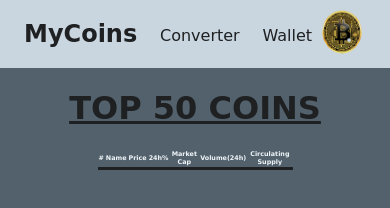
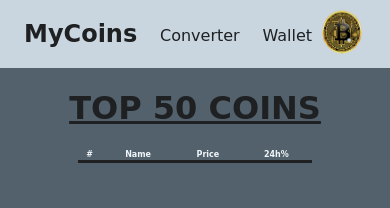
Before and after one commit to justinsong1608/crypto-wallet, a website: page index.html in a window 390 px wide. Drawn offline with Linux system fonts and the light colour scheme; no server answers; a web font is replaced by a local one.

Commit message:
Fix table for mobile view.

```diff
--- a/css/styles.css
+++ b/css/styles.css
@@ -22,11 +22,11 @@ h2:hover {
 table {
   font-family: "Shantell Sans", cursive;
   color: #f0f5f9;
-  font-size: 0.4rem;
+  font-size: 0.5rem;
   margin-left: auto;
   margin-right: auto;
   border-collapse: collapse;
-  width: 50%;
+  width: 60%;
 }
 
 tr {
@@ -408,3 +408,9 @@ header {
     width: 50%;
   }
 }
+
+@media screen and (max-width: 450px) {
+  .nothing {
+    display: none !important;
+  }
+}
--- a/index.html
+++ b/index.html
@@ -42,9 +42,9 @@
             <th>Name</th>
             <th>Price</th>
             <th>24h%</th>
-            <th>Market Cap</th>
-            <th>Volume(24h)</th>
-            <th>Circulating Supply</th>
+            <th class="nothing">Market Cap</th>
+            <th class="nothing">Volume(24h)</th>
+            <th class="nothing">Circulating Supply</th>
           </tr>
         </thead>
         <tbody>
--- a/js/main.js
+++ b/js/main.js
@@ -72,14 +72,17 @@ function renderCrypto(crypto) {
   $tr.appendChild($tdFour);
 
   var $tdFive = document.createElement('td');
+  $tdFive.setAttribute('class', 'nothing');
   $tdFive.textContent = parseFloat(parseFloat(crypto.marketCapUsd).toFixed(0)).toLocaleString();
   $tr.appendChild($tdFive);
 
   var $tdSix = document.createElement('td');
+  $tdSix.setAttribute('class', 'nothing');
   $tdSix.textContent = parseFloat(parseFloat(crypto.volumeUsd24Hr).toFixed(0)).toLocaleString();
   $tr.appendChild($tdSix);
 
   var $tdSeven = document.createElement('td');
+  $tdSeven.setAttribute('class', 'nothing');
   $tdSeven.textContent = parseFloat(parseFloat(crypto.supply).toFixed(0)).toLocaleString();
   $tr.appendChild($tdSeven);
 
```
